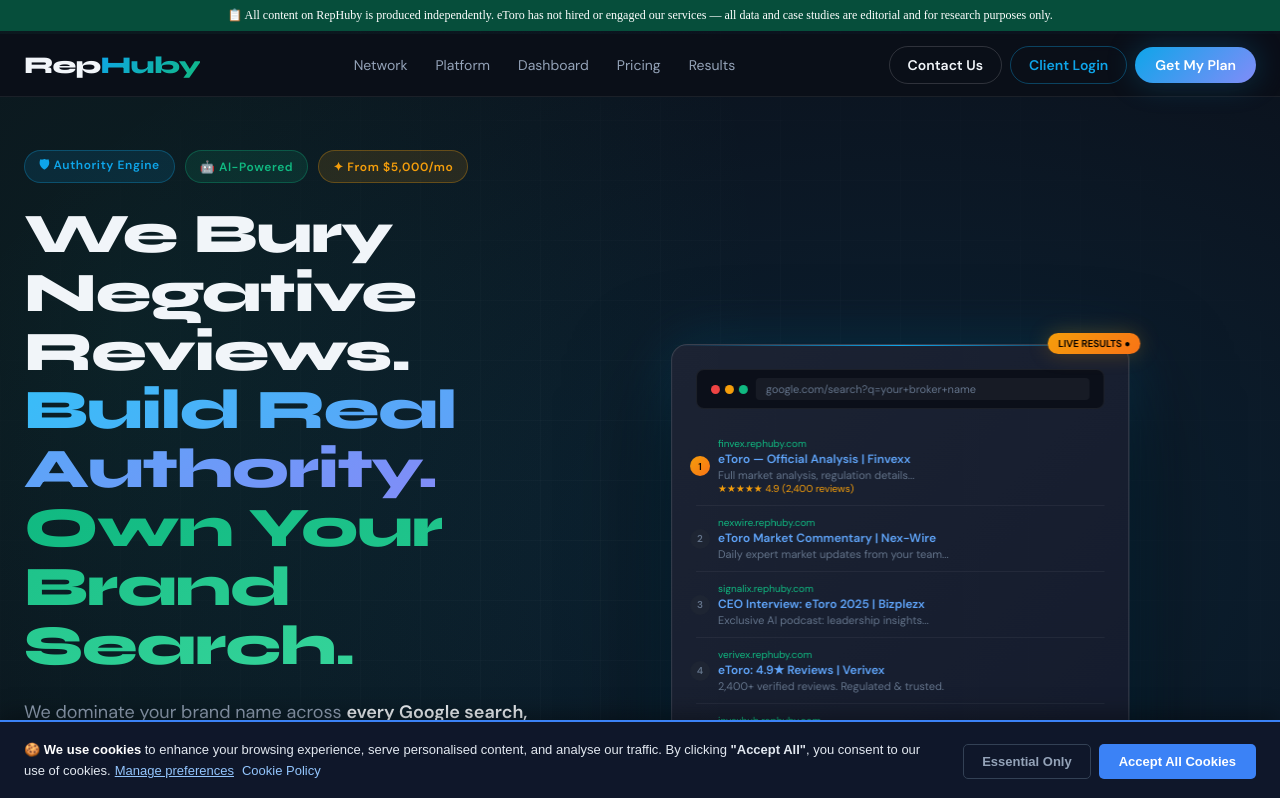
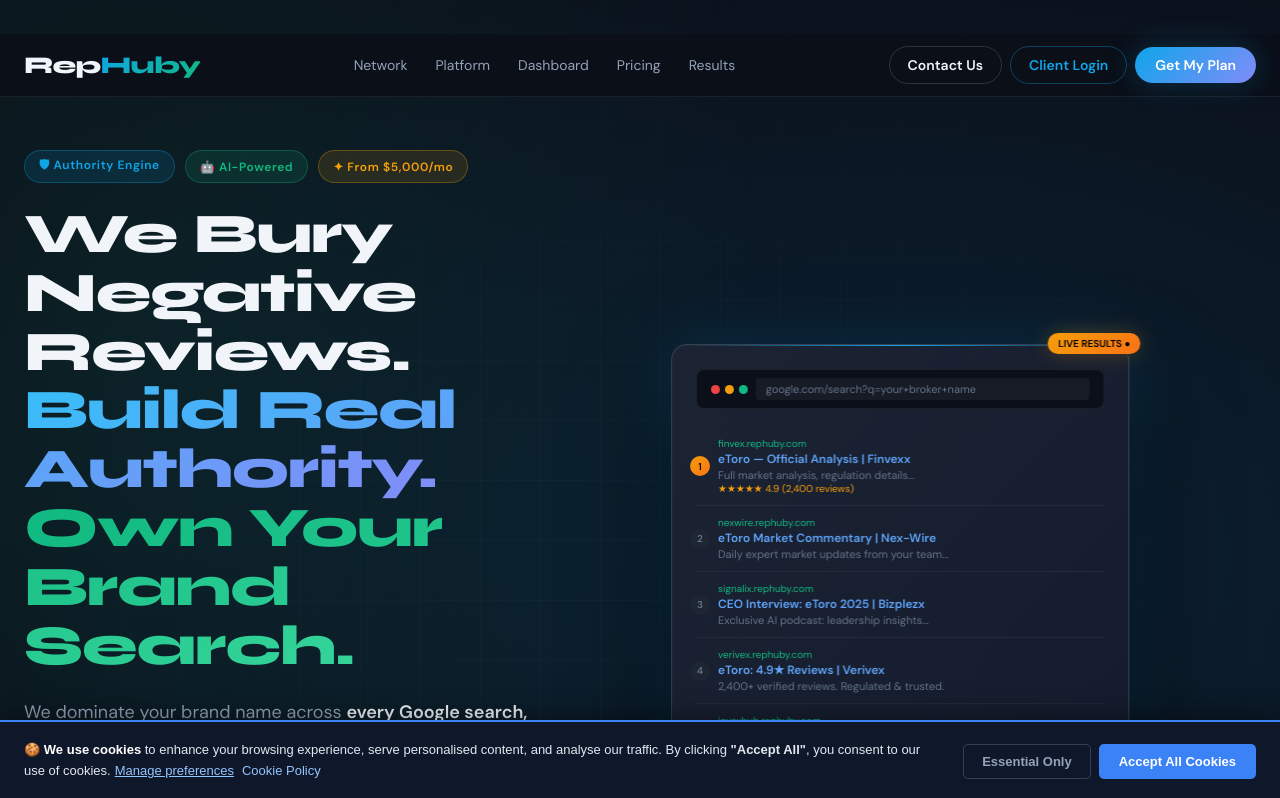
Before and after one commit to sollymarks95-ctrl/reputationhub, a Next.js app: page / in a window 1280 px wide. Shown: the top 798 px of the page. Built offline with nearby package versions, Linux system fonts and the light colour scheme.

Commit message:
fix: banner in page.tsx only — not layout (was bleeding into all portals)

```diff
--- a/app/layout.tsx
+++ b/app/layout.tsx
@@ -25,9 +25,6 @@
         <meta name="theme-color" content="#0f172a" />
       </head>
       <body style={{ margin: 0, padding: 0 }}>
-        <div style={{ position:'fixed', top:0, left:0, right:0, zIndex:9999, background:'#064E3B', color:'#fff', textAlign:'center', padding:'7px 12px', fontSize:'12px', lineHeight:'1.4' }}>
-          📋 All content on RepHuby is produced independently. eToro has not hired or engaged our services — all data and case studies are editorial and for research purposes only.
-        </div>
         {children}
         <CookieConsent />
       </body>
```
